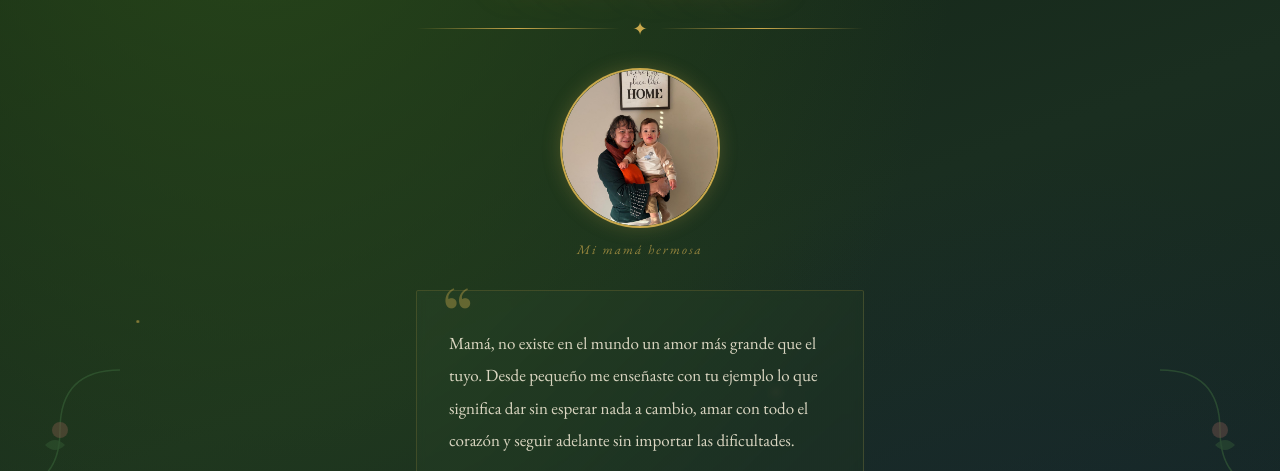
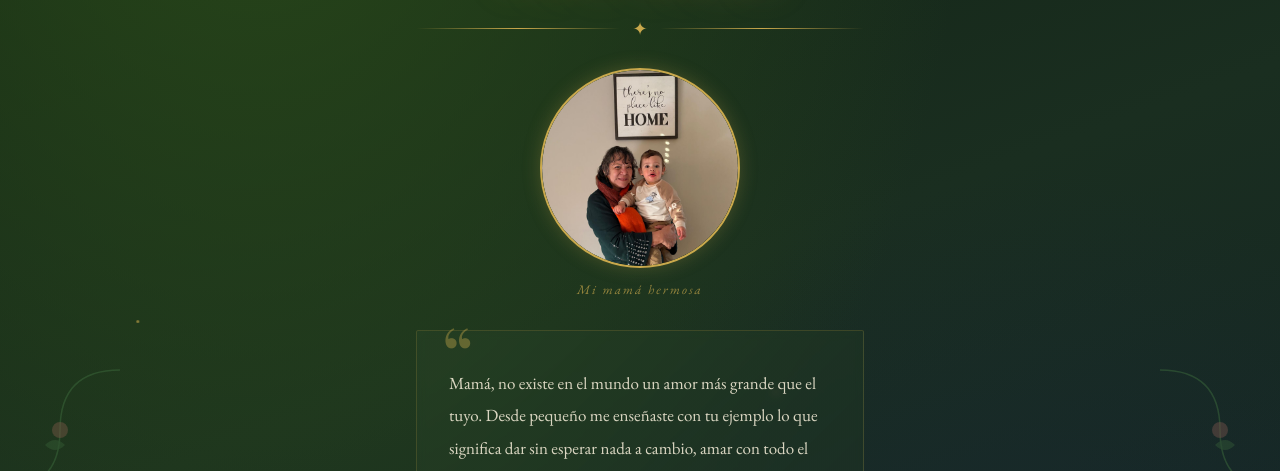
Before and after one commit to camilovas/analibia, a plain HTML site: page index.html in a window 1280 px wide. Shown: the part 310-781 px from the top of the page. Drawn offline with nearby package versions, Linux system fonts and the light colour scheme; a web font is replaced by a local one.

Commit message:
Ajustar tamaño y posición del recorte circular de la foto

```diff
--- a/index.html
+++ b/index.html
@@ -199,8 +199,8 @@
     animation: reveal 1.2s ease-out 1.5s forwards;
   }
   .photo-ring {
-    width: 160px;
-    height: 160px;
+    width: 200px;
+    height: 200px;
     border-radius: 50%;
     border: 2px solid var(--gold);
     box-shadow:
@@ -217,6 +217,7 @@
     width: 100%;
     height: 100%;
     object-fit: cover;
+    object-position: center 20%;
     border-radius: 50%;
     display: block;
   }
```
